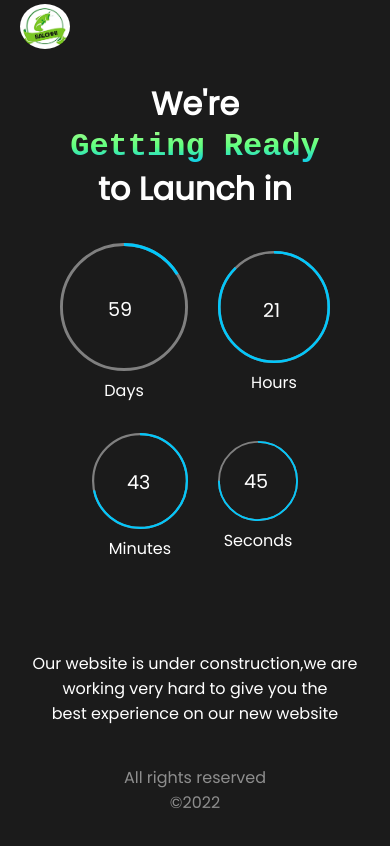
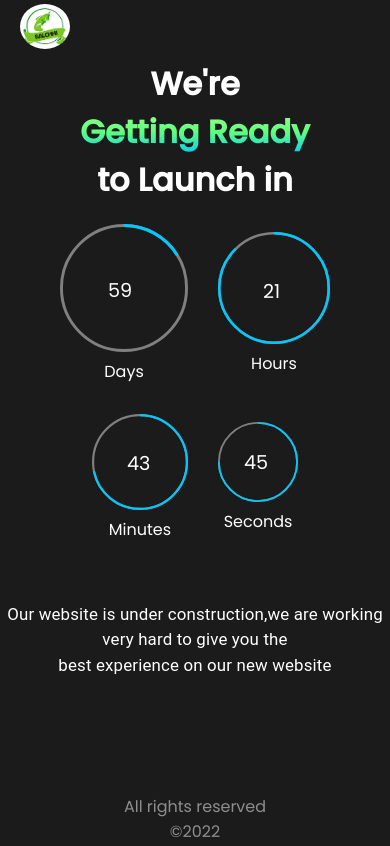
Before and after one commit to surajgaire14/balchhi-underConstruction-page, a React (Create React App) app: page / in a window 390 px wide. Built offline with nearby package versions, Linux system fonts and the light colour scheme; some icons are missing.

Commit message:
added responsive text

```diff
--- a/src/App.js
+++ b/src/App.js
@@ -1,6 +1,7 @@
 import React, { useRef } from "react";
 import Navbar from "./components/Navbar";
 import CircularProgress from "@material-ui/core/CircularProgress";
+import Typography from "@material-ui/core/Typography"
 import { makeStyles } from "@material-ui/core/styles";
 import "./app.scss";
 
@@ -74,11 +75,11 @@ const App = () => {
   }, []);
 
   return (
-    <div>
+    <div className="container">
       <Navbar />
-      <h1>
-        We're <pre className="linear-gradient">Getting Ready</pre> to Launch in
-      </h1>
+      <h1>We're </h1>
+       <h1 className="linear_gradient" > Getting Ready</h1>
+       <h1>to Launch in</h1>
       <div className="progress__container">
         <div style={{ position: "relative" }}>
           <span style={{ position: "absolute", top: "52px", left: "48px" }}>
@@ -161,13 +162,15 @@ const App = () => {
           <p>Seconds</p>
         </div>
       </div>
-      {/* <Countdown date={Date.now() + 5000} renderer={App} /> */}
       <div className="about">
-        <p>
+        {/* <p>
           Our website is under construction,we are working very hard to give you
           the <br />
           best experience on our new website
-        </p>
+        </p> */}
+        <Typography component={"p"}>Our website is under construction,we are working very hard to give you
+          the <br />
+          best experience on our new website</Typography>
       </div>
       <div className="footer">
         <p>All rights reserved &copy;2022</p>
--- a/src/app.scss
+++ b/src/app.scss
@@ -1,4 +1,4 @@
-@import url("https://fonts.googleapis.com/css2?family=Poppins&display=swap");
+@import url("https://fonts.googleapis.com/css2?family=Poppins:wght@400;500&display=swap");
 
 * {
   margin: 0;
@@ -6,11 +6,19 @@
   box-sizing: border-box;
 }
 
+html {
+  overflow: hidden;
+
   body {
     width: 100vw;
     height: 100vh;
     font-family: "Poppins", sans-serif;
     background-color: #1b1b1b;
+
+    .container {
+      position: relative;
+      width: 100vw;
+      height: 100vh;
 
       .navBar {
         width: 100vw;
@@ -55,8 +63,8 @@ body {
       }
       h1 {
         text-align: center;
-    padding: 10px 0;
-    margin: 10px 0;
+        // padding: 10px 0;
+        // margin: 10px 0;
         color: #fff;
         font-size: 4rem;
 
@@ -71,15 +79,14 @@ body {
         @media (min-width: 768px) and (max-width: 1024px) {
           font-size: 3.5rem;
         }
+      }
 
-    pre {
+      .linear_gradient {
         background: -webkit-linear-gradient(#a4fb8a, #5fff7f, #02c7fb);
         background-clip: border-box;
         -webkit-background-clip: text;
         -webkit-text-fill-color: transparent;
       }
-  }
-
       .progress__container {
         display: flex;
         align-items: center;
@@ -87,7 +94,7 @@ body {
         flex-wrap: wrap;
         gap: 50px;
         text-align: center;
-    margin: 100px 0;
+        margin: 50px 0;
         span {
           color: #fff;
           text-align: center;
@@ -96,6 +103,7 @@ body {
         p {
           color: #fff;
           text-align: center;
+
         }
 
         @media (min-width: 320px) and (max-width: 425px) {
@@ -117,32 +125,35 @@ body {
         p {
           color: #fff;
           text-align: center;
-      font-size: 1.4rem;
           padding: 10px 0;
+          margin-top: 100px;
+          font-size: 1.5vw;
 
-      // @media (min-width:425px)  and (max-width:768px){
-      //   font-size: 1rem;
-      //   margin-top: 60px;
-      // }
-      @media (min-width: 320px) and (max-width: 425px) {
+          @media screen and (max-width: 320px) {
+            margin-top: 70px;
             font-size: 1rem;
-        margin-top: 80px;
           }
 
-      @media (min-width: 425px) and (max-width: 768px) {
-        font-size: 1.2rem;
-        margin-top: 30px;
+          @media (min-width: 320px) and (max-width: 425px) {
+            margin-top: 50px;
+            font-size: 2vh;
           }
 
-      @media (min-width: 768px) and (max-width: 1024px) {
-        font-size: 1.3rem;
-        margin-top: 20px;
+          @media (min-width:425px) and (max-width:768px) {
+            font-size: 2vh;
+            margin-top: 2vh;
           }
+
+          @media (min-width:768px) and (max-width:1024px) {
+            font-size: 2vh;
+            margin-top: 2vh;
+          }
+
         }
       }
       .footer {
         position: absolute;
-    bottom: 0;
+        top: 97vh;
         left: 50%;
         transform: translate(-50%, -50%);
         padding: 2px 0;
@@ -153,3 +164,5 @@ body {
         }
       }
     }
+  }
+}
```
Lines whose indentation alone changed are shown as unchanged.
